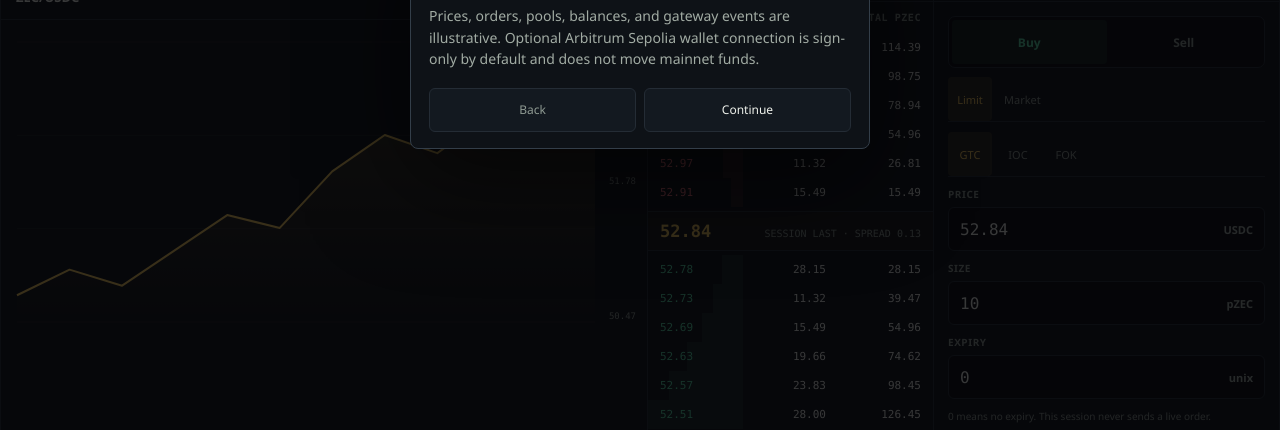
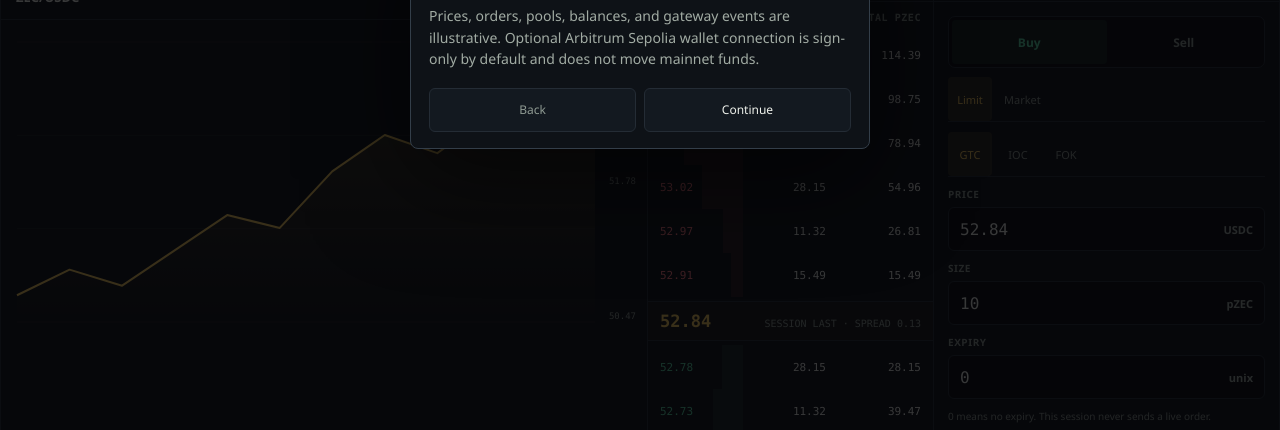
Before and after one commit to EauDoon/Phlebas, a Next.js app: page /trade in a window 1280 px wide. Shown: the part 368-798 px from the top of the page. Built offline with nearby package versions, Linux system fonts and the light colour scheme.

Commit message:
fix: keep order book price rows 44px on desktop

```diff
--- a/src/components/terminal.module.css
+++ b/src/components/terminal.module.css
@@ -826,12 +826,25 @@
 .bookButton {
   position: relative;
   z-index: 1;
+  display: inline-flex;
+  min-width: 44px;
+  min-height: 44px;
+  align-items: center;
   padding: 0;
   border: 0;
   color: inherit;
   background: transparent;
   font: inherit;
   text-align: inherit;
+}
+
+#order-book .dataTable tbody th,
+#order-book .dataTable tbody td {
+  height: 44px;
+}
+
+#order-book .dataTable .midPriceRow td {
+  height: auto;
 }
 
 .textButton {
```
